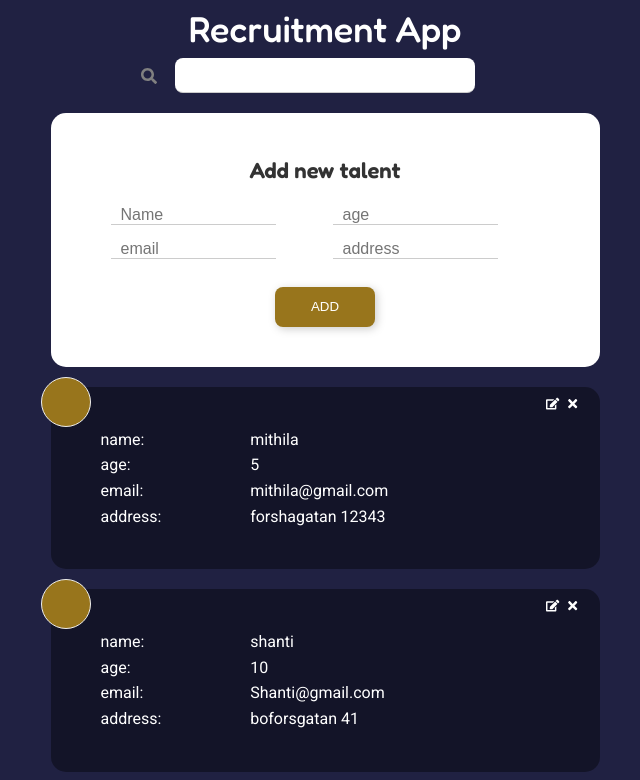
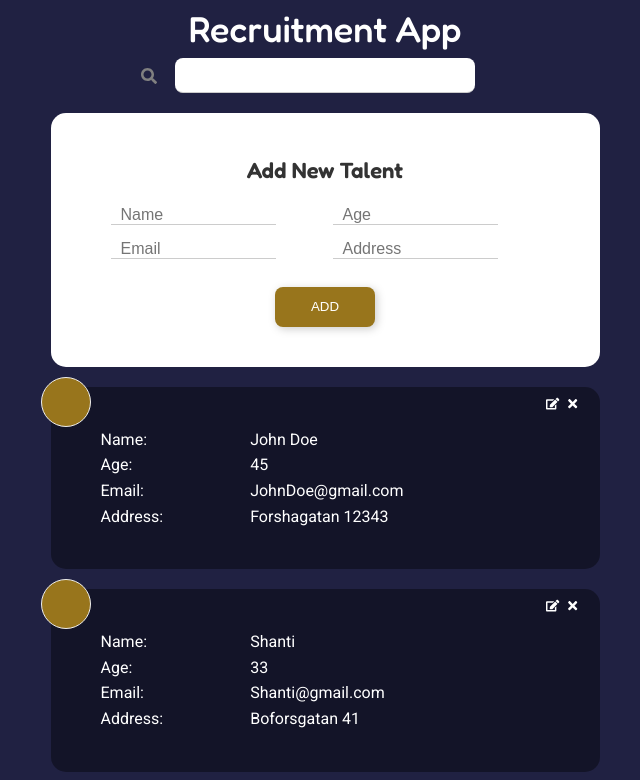
Before and after one commit to Mithila91/recruitment-application, a React (Create React App) app: page / in a window 1280 px wide. Shown: the top 780 px of the page, without its empty margins (315-955 px from the left). Built offline with nearby package versions, Linux system fonts and the light colour scheme.

Commit message:
[WIP]more animation added

```diff
--- a/src/components/FormInput.jsx
+++ b/src/components/FormInput.jsx
@@ -2,6 +2,8 @@ import { useState, useEffect, useContext } from 'react'
 import Card from './shared/Card'
 import Button from './shared/Button'
 import UserContext from '../context/UserContext'
+import { motion } from 'framer-motion'
+import { titleFadeIn } from './shared/Animations'
 
 export default function FormInput({ handleAdd }) {
   const { userEdit } = useContext(UserContext)
@@ -36,13 +38,13 @@ export default function FormInput({ handleAdd }) {
     setAddress('')
   }
 
-  //Search function
-
   return (
     <div>
       <Card>
         <form className="form-container" onSubmit={handleSubmit}>
-          <h2>Add new talent</h2>
+          <motion.h2 variants={titleFadeIn} initial="hidden" animate="visible">
+            Add New Talent
+          </motion.h2>
 
           <div className="input-group">
             <input
@@ -60,7 +62,7 @@ export default function FormInput({ handleAdd }) {
               }}
               value={age}
               type="number"
-              placeholder="age"
+              placeholder="Age"
             />
 
             <input
@@ -69,7 +71,7 @@ export default function FormInput({ handleAdd }) {
               }}
               value={email}
               type="email"
-              placeholder="email"
+              placeholder="Email"
             />
 
             <input
@@ -78,7 +80,7 @@ export default function FormInput({ handleAdd }) {
               }}
               value={address}
               type="text"
-              placeholder="address"
+              placeholder="Address"
             />
           </div>
           <div className="btn-container">
--- a/src/components/Header.jsx
+++ b/src/components/Header.jsx
@@ -1,10 +1,17 @@
 import PropTypes from 'prop-types'
+import { motion } from 'framer-motion'
+import { titleFadeIn } from './shared/Animations'
 
 export default function Header({ text }) {
   return (
-    <div className="container">
+    <motion.div
+      variants={titleFadeIn}
+      initial="hidden"
+      animate="visible"
+      className="container"
+    >
       <h2>{text}</h2>
-    </div>
+    </motion.div>
   )
 }
 Header.protoTypes = {
--- a/src/components/UserItem.jsx
+++ b/src/components/UserItem.jsx
@@ -1,5 +1,5 @@
 import { motion, AnimatePresence } from 'framer-motion'
-import { FadeInAnimation } from './shared/Animations'
+import { hoverAnimation } from './shared/Animations'
 import { useContext } from 'react'
 import { FaEdit, FaTimes } from 'react-icons/fa'
 import PropTypes from 'prop-types'
@@ -11,18 +11,30 @@ export default function UserItem({ item, handleDelete }) {
   return (
     <Card reverse={true}>
       <div className="display"></div>
-      <button onClick={() => updateUser(item)} className="edit">
+      <motion.button
+        variants={hoverAnimation}
+        initial="hover"
+        animate="rotateHover"
+        onClick={() => updateUser(item)}
+        className="edit"
+      >
         <FaEdit color="white" />
-      </button>
-      <button onClick={() => handleDelete(item.id)} className="close">
+      </motion.button>
+      <motion.button
+        variants={hoverAnimation}
+        initial="hover"
+        animate="rotateHover"
+        onClick={() => handleDelete(item.id)}
+        className="close"
+      >
         <FaTimes color="white" />
-      </button>
+      </motion.button>
 
       <div className="text-display">
-        <p>name:</p> {item.name}
-        <p>age:</p> {item.age}
-        <p>email:</p> {item.email}
-        <p>address:</p>
+        <p>Name:</p> {item.name}
+        <p>Age:</p> {item.age}
+        <p>Email:</p> {item.email}
+        <p>Address:</p>
         {item.address}
       </div>
     </Card>
--- a/src/components/shared/Animations.jsx
+++ b/src/components/shared/Animations.jsx
@@ -11,3 +11,33 @@ export const FadeInAnimation = {
     },
   },
 }
+
+export const titleFadeIn = {
+  hidden: { opacity: 0 },
+  visible: {
+    opacity: 1,
+    transition: {
+      duration: 2,
+      when: 'beforeChildren',
+      staggerChildren: 2,
+    },
+  },
+}
+
+export const hoverAnimation = {
+  hover: {
+    y: [0, -11],
+    rotateX: [0, 10],
+    transition: {
+      ease: 'easeInOut',
+      duration: 0.3,
+    },
+  },
+  rotateHover: {
+    rotate: 360,
+    transition: {
+      type: 'spring',
+      duration: 4,
+    },
+  },
+}
--- a/src/context/UserContext.js
+++ b/src/context/UserContext.js
@@ -8,7 +8,7 @@ export const UserProvider = ({ children }) => {
     edit: false,
   })
 
-  //eventually make add / delete a provider
+  //do the same thing with add, deltet and search
 
   const updateUser = (item) => {
     setUserEdit({
--- a/src/data/dummyData.js
+++ b/src/data/dummyData.js
@@ -1,24 +1,24 @@
 const dummyData = [
   {
     id: 1,
-    name: 'mithila',
-    age: 5,
-    email: 'mithila@gmail.com',
-    address: 'forshagatan 12343',
+    name: 'John Doe',
+    age: 45,
+    email: 'JohnDoe@gmail.com',
+    address: 'Forshagatan 12343',
   },
   {
     id: 2,
-    name: 'shanti',
-    age: 10,
+    name: 'Shanti',
+    age: 33,
     email: 'Shanti@gmail.com',
-    address: 'boforsgatan 41',
+    address: 'Boforsgatan 41',
   },
   {
     id: 3,
-    name: 'husse',
-    age: 15,
-    email: 'husse@gmail.com',
-    address: 'lysviksgatan 12342',
+    name: 'Jane Doe',
+    age: 21,
+    email: 'JohnDoe@gmail.com',
+    address: 'Lysviksgatan 12342',
   },
 ]
 
```
